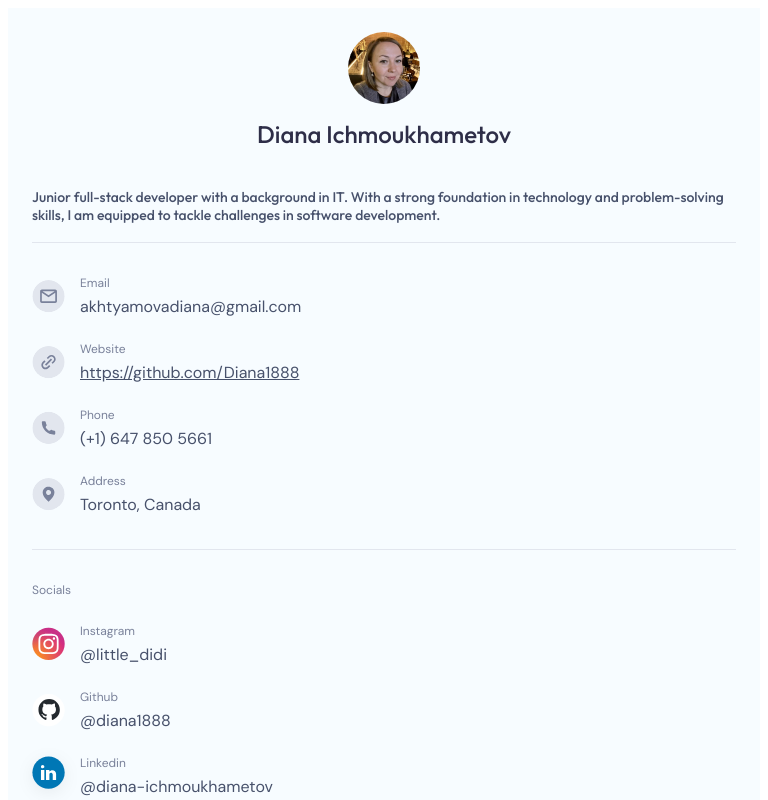
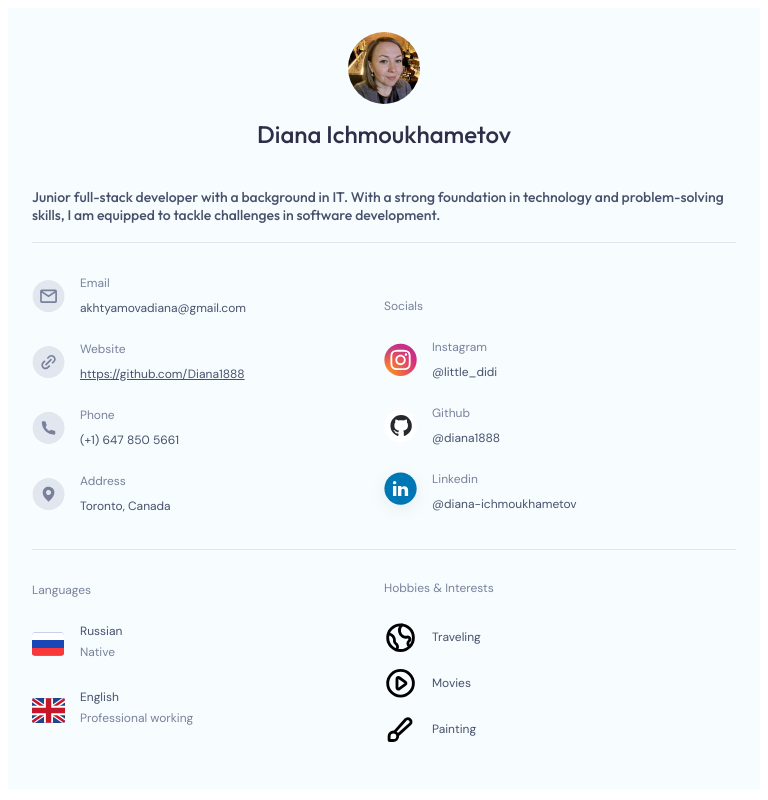
Before and after one commit to Diana1888/Resume-react-project, a React (Vite) app: page / in a window 768 px wide. Shown: the top 800 px of the page. Built offline with nearby package versions, Linux system fonts and the light colour scheme.

Commit message:
fix responsive design in Aside component

```diff
--- a/src/components/Aside.jsx
+++ b/src/components/Aside.jsx
@@ -12,12 +12,13 @@ const Aside = () => {
         <Header />
       </div>
       <div className='info-columns'>
-        <div>
+
       <div className="infos horizontal-line">
         {mockData.infos.map((info) => {
           return <InfosCard info={info} key={info.id} />;
         })}
       </div>
+
 
       <div className="socials horizontal-line">
         <div className="card-title">Socials</div>
@@ -25,8 +26,8 @@ const Aside = () => {
           return <InfosCard info={info} key={info.id} />;
         })}
       </div>
-      </div>
-      <div>
+
+
       <div className="languages">
         <div className="card-title">Languages</div>
         {mockData.languages.map((item) => {
@@ -40,7 +41,7 @@ const Aside = () => {
           return <HobbiesCard item={item} key={item.id} />;
         })}
       </div>
-      </div>
+
     </div>
     </div>
   );
--- a/src/styles/Aside.css
+++ b/src/styles/Aside.css
@@ -92,12 +92,25 @@ h1 {
   text-decoration: underline;
 }
 
-/* .underline-link:hover{
-  background-color: ;
-} */
 
 .card-title {
   margin-bottom: 20px;
+}
+
+@media (min-width: 650px) and (max-width: 1000px) {
+  .info-columns{
+  display: grid;
+  grid-template-columns: repeat(2, minmax(0, 1fr));
+}
+
+.socials{
+  padding-top: 55px;
+}
+
+.hobbies{
+  padding-top: 30px;
+}
+
 }
 
 @media (max-width: 1000px) {
@@ -107,7 +120,6 @@ h1 {
   .header {
     align-items: center;
   }
-
 
 }
 
@@ -131,8 +143,11 @@ h1 {
     padding: 24px;
   }
 
-  .info-columns{
-    display: flex;
-    flex-direction: column;
+}
+
+@media (max-width: 1000px) {
+  .infos-link, .underline-link, .title-text{
+    font-size: 12px;
   }
+
 }
--- a/src/styles/Experience.css
+++ b/src/styles/Experience.css
@@ -111,4 +111,16 @@
     flex-direction: column;
     gap: 6px;
   }
+
+  .experience-card-item{
+    min-width: 100%;
+  }
 }
+
+@media (max-width: 350px) {
+  .experience-card-name{
+    font-size: 10px;
+  }
+
+
+}
--- a/src/styles/LatestProject.css
+++ b/src/styles/LatestProject.css
@@ -3,7 +3,6 @@
   gap: 10px;
   padding-bottom: 48px;
   border-radius: 5px;
-  overflow: hidden;
   padding-left: 52px;
 }
 
@@ -46,7 +45,6 @@
   letter-spacing: 1%;
   margin: 0;
   max-width: 100%;
-  overflow: hidden;
 }
 
 .project-link-content {
@@ -54,6 +52,7 @@
   gap: 10px;
   padding-top: 7px;
   margin-top: auto;
+  align-items: center;
 }
 
 .project-link {
@@ -88,6 +87,10 @@
   .project-link {
     font-size: 12px;
   }
+
+  .project-card{
+    min-width: 100%;
+  }
 }
 
 @media (max-width: 340px) {
@@ -100,4 +103,5 @@
   .project-card-item {
     padding: 14px;
   }
+
 }
--- a/src/styles/Tools.css
+++ b/src/styles/Tools.css
@@ -76,6 +76,7 @@
   .tools-card-small {
     max-width: none;
   }
+
 }
 
 
```
